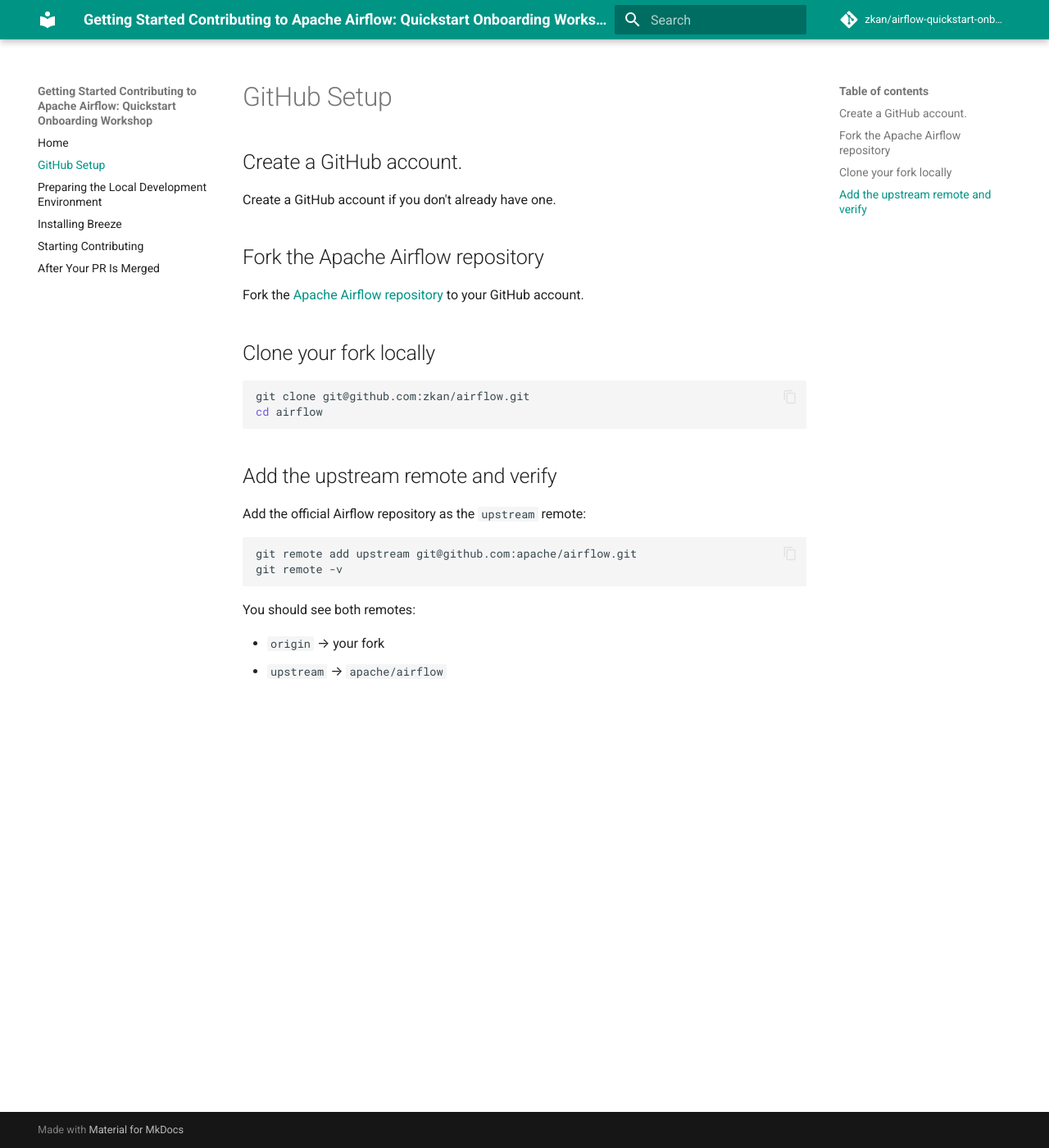
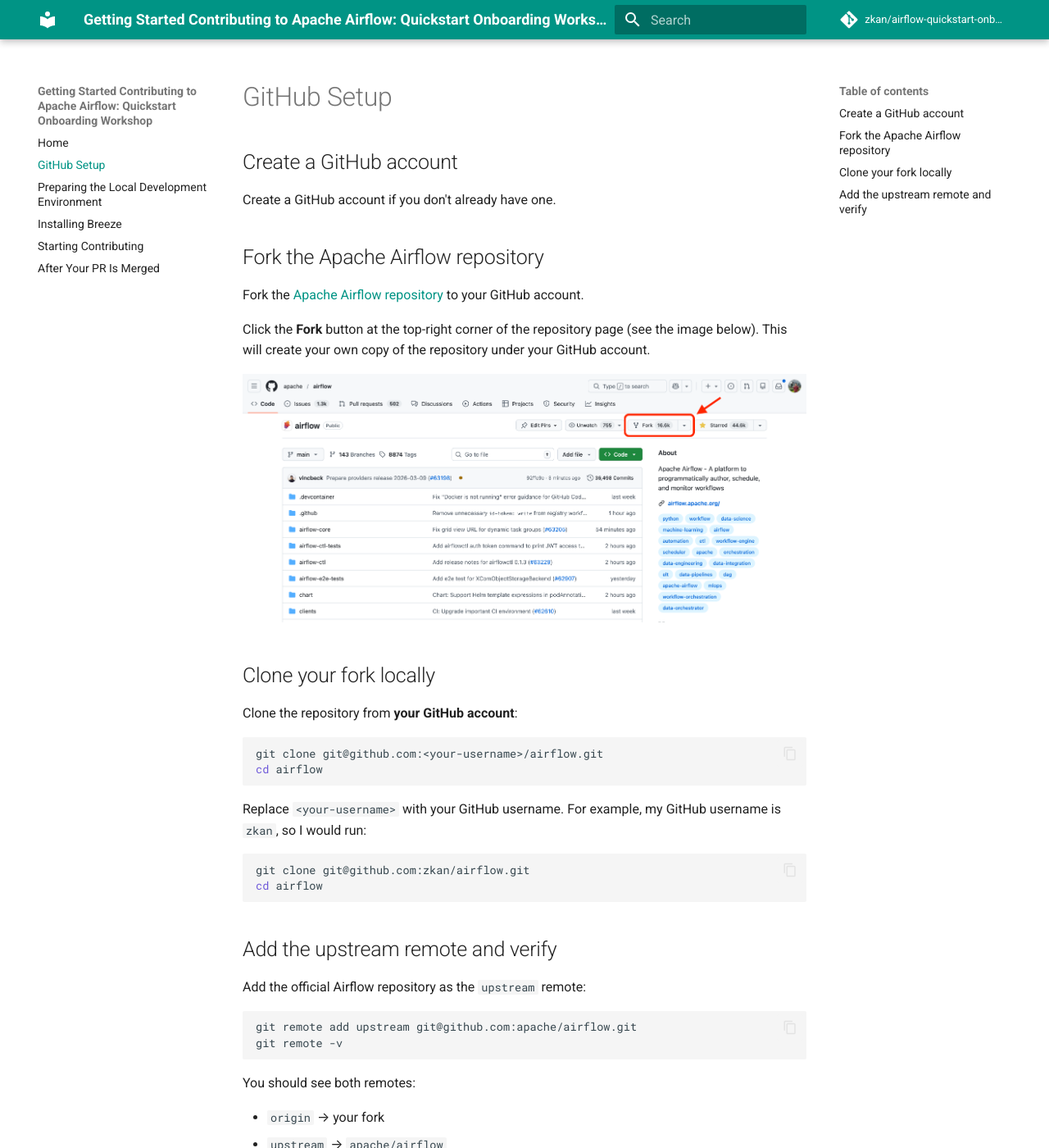
Before and after one commit to zkan/airflow-quickstart-onboarding-workshop, an MkDocs documentation site: the page built from docs/github-setup.md, in a window 1280 px wide and 1400 px high. Shown: the whole window at 82% size. Built offline with MkDocs 1.6.1 and Material for MkDocs 9.7.7, drawn with Linux system fonts in a browser that asks for light colours; comment, search, counter and statistics services are not loaded.

Commit message:
Add fork btn image and revise text to be clearer

````diff
--- a/docs/github-setup.md
+++ b/docs/github-setup.md
@@ -1,6 +1,6 @@
 # GitHub Setup
 
-## Create a GitHub account.
+## Create a GitHub account
 
 Create a GitHub account if you don't already have one.
 
@@ -8,7 +8,20 @@
 
 Fork the [Apache Airflow repository](https://github.com/apache/airflow/){target=_blank} to your GitHub account.
 
+Click the **Fork** button at the top-right corner of the repository page (see the image below). This will create your own copy of the repository under your GitHub account.
+
+![Fork Button on the Apache Airflow Repository Page](./img/airflow-repo-fork-btn.png)
+
 ## Clone your fork locally
+
+Clone the repository from **your GitHub account**:
+
+```bash
+git clone git@github.com:<your-username>/airflow.git
+cd airflow
+```
+
+Replace `<your-username>` with your GitHub username. For example, my GitHub username is `zkan`, so I would run:
 
 ```bash
 git clone git@github.com:zkan/airflow.git
````
Also changed, not shown: docs/img/airflow-repo-fork-btn.png (added).
